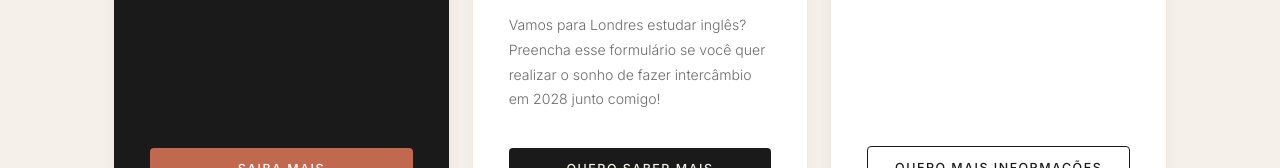
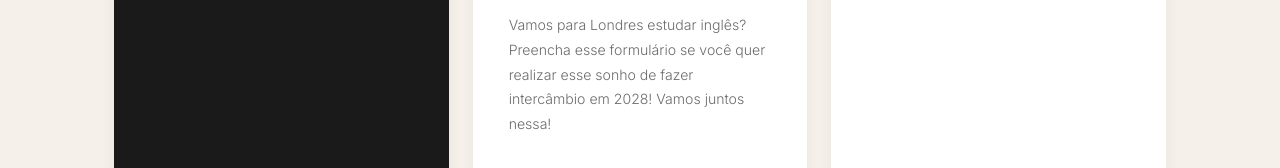
Before and after one commit to inglescomrenata2-hub/siterenata, a plain HTML site: page index.html in a window 1280 px wide. Shown: the part 1009-1177 px from the top of the page. Drawn offline with nearby package versions, Linux system fonts and the light colour scheme; a web font is replaced by a local one.

Commit message:
Add files via upload

```diff
--- a/index.html
+++ b/index.html
@@ -148,7 +148,7 @@
       </div>
       <p class="card-label">Intercâmbio</p>
       <h2 class="card-title">Intercâmbio em Londres</h2>
-      <p class="card-desc">Vamos para Londres estudar inglês? Preencha esse formulário se você quer realizar o sonho de fazer intercâmbio em 2028 junto comigo!</p>
+      <p class="card-desc">Vamos para Londres estudar inglês? Preencha esse formulário se você quer realizar esse sonho de fazer intercâmbio em 2028! Vamos juntos nessa!</p>
       <a href="https://docs.google.com/forms/d/e/1FAIpQLScC5Dlg99Uzus_eoc1Xx6YlSsm4nZ_uOFnN8iT9JDGanqLmmA/viewform" target="_blank" class="card-btn">Quero saber mais</a>
     </div>
     <div class="card card-delay-2">
```
